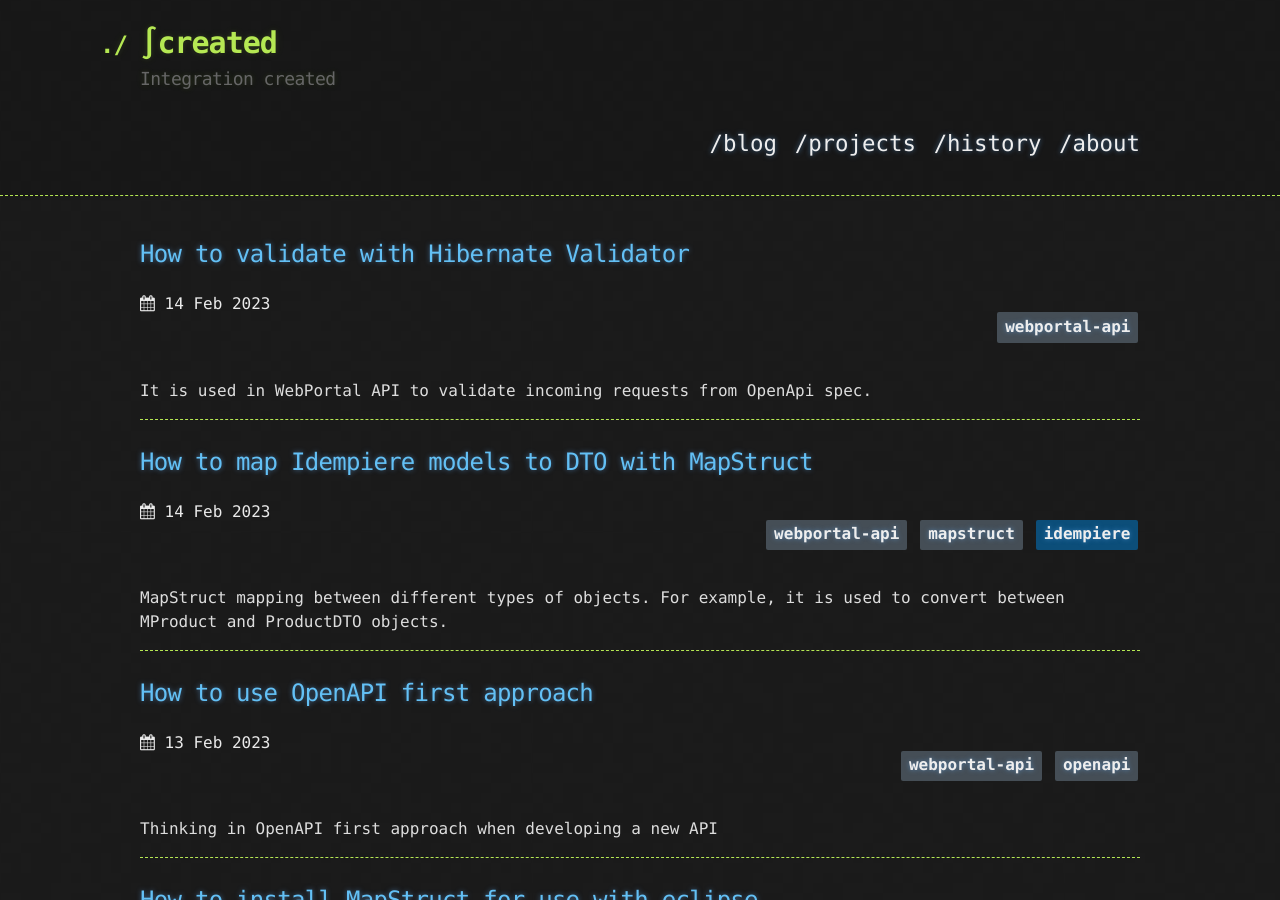
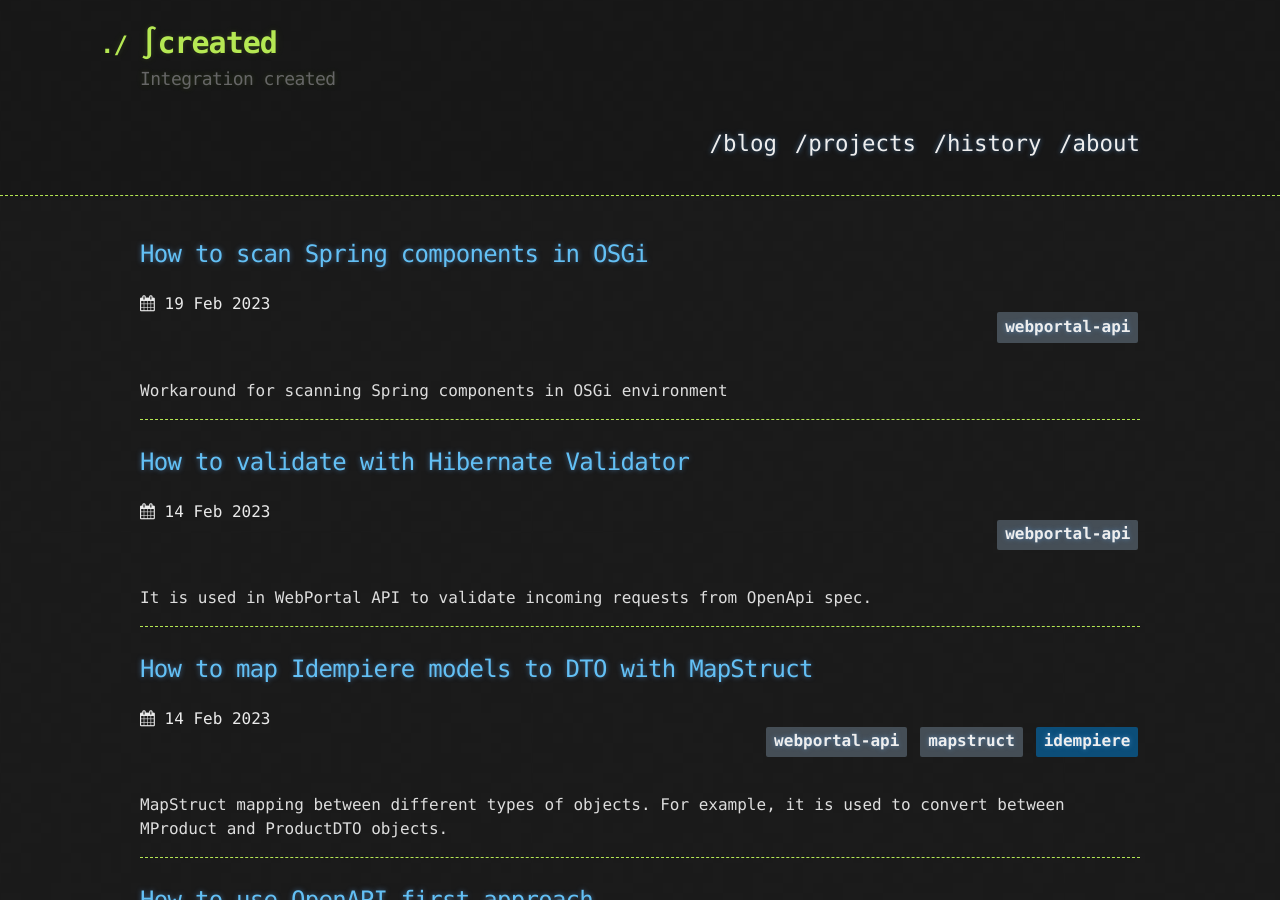
Before and after one commit to icreated/icreated.github.io, a Jekyll site: the page built from tag/webportal-api.md, in a window 1280 px wide and 900 px high. Built offline with Jekyll 4.4.1, drawn with Linux system fonts in a browser that asks for light colours; some of the changed lines change nothing that is shown.

Commit message:
spring context

```diff
--- /dev/null
+++ b/_posts/2023-02-19-how-to-scan-spring-osgi.md
@@ -0,0 +1,72 @@
+---
+author: "Sergey Polyarus"
+layout: post
+title:  "How to scan Spring components in OSGi"
+date: 2023-02-19
+comments: true
+description: Workaround for scanning Spring components in OSGi environment
+categories: spring osgi
+tags:
+- webportal-api
+---
+
+## TL;DR
+Spring cannot scan components in OSGi environment. This problem come from the fact that Spring uses classpath scanning to find components. In OSGi environment, classes are loaded from bundles. So, Spring cannot find them.
+
+## Workaround
+To solve this problem we cannot use `@ComponentScan` annotation. Instead, we need to use `@Import` annotation to import all the components we need.
+
+    {% highlight java %}
+    @Configuration
+    @Import({
+        AwesomeService1.class,
+        AwesomeService2.class,
+        AwesomeService3.class
+        ...
+    })
+    {% endhighlight %}
+
+It's not a good solution, but it works. However, it is not a good practice to import all the components manually. So, we need to find a better solution.
+>We need to:
+- find a way to scan components in OSGi environment
+- add found components to the Spring context
+
+## Solution
+
+- adding classgraph library to the project which is able to scan classes in OSGi environment. It can be found here: [https://github.com/classgraph/classgraph](https://github.com/classgraph/classgraph).
+-  we will not ovveride `doScan` method in `ClassPathBeanDefinitionScanner` class from Spring Framework. Instead, a more simpler solution is inject classes annotated with `@Component` annotation to `@Import` annotation:
+{% highlight java %}
+    Import importAnnotation = PortalConfig.class.getAnnotation(Import.class);
+    PortalUtils.changeAnnotationValue(importAnnotation, "value", getSpringComponents());
+
+      public static Class<?>[] getSpringComponents() {
+
+	  List<Class<?>> list = null;
+	  try (ScanResult scanResult = new ClassGraph() //
+			  .acceptPackages("co.icreated.portal") //
+			  .enableAnnotationInfo()
+	          .enableClassInfo().scan()) {
+		  ClassInfoList beans = scanResult.getClassesWithAnnotation(Component.class);
+		  list = beans
+		  .filter(classInfo -> classInfo.getName().startsWith("co.icreated") && !classInfo.getName().endsWith("PortalConfig"))
+		  .loadClasses();
+	  }
+	  return list.toArray(new Class<?>[list.size()]);
+  }
+{% endhighlight %}
+
+Value of `@Import` annotation can be injected with helper method `changeAnnotationValue`:
+{% highlight java %}
+    public static void changeAnnotationValue(Annotation annotation, String attributeName, Object newValue) {
+      try {
+          Field f = annotation.getClass().getDeclaredField("memberValues");
+          f.setAccessible(true);
+          Map<String, Object> memberValues = (Map<String, Object>) f.get(annotation);
+          memberValues.put(attributeName, newValue);
+      } catch (Exception e) {
+          throw new RuntimeException(e);
+      }
+  }
+{% endhighlight %}
+
+Hope that this solution will help you to solve the same problem when integrating Spring Framework with OSGi environment!
```
Also changed, not shown: about.md (line endings or trailing spaces).
